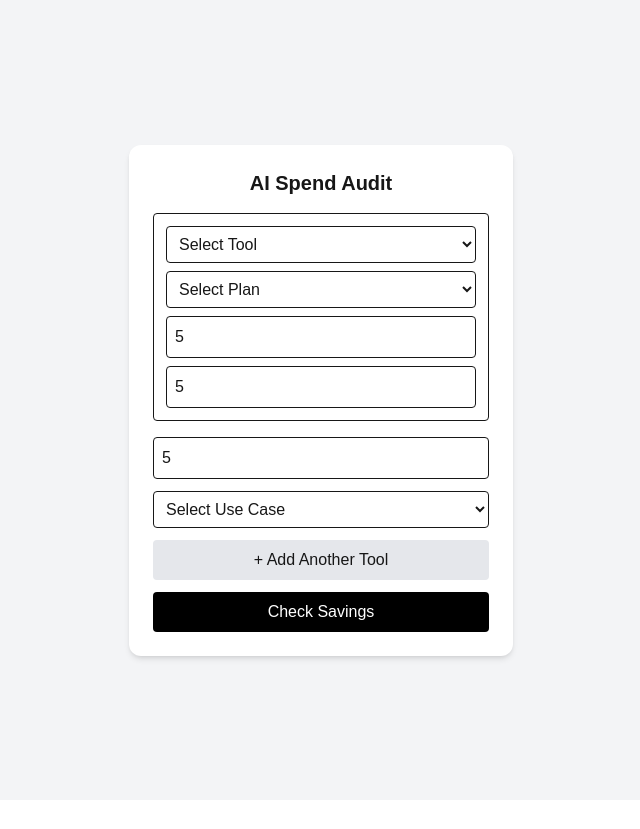
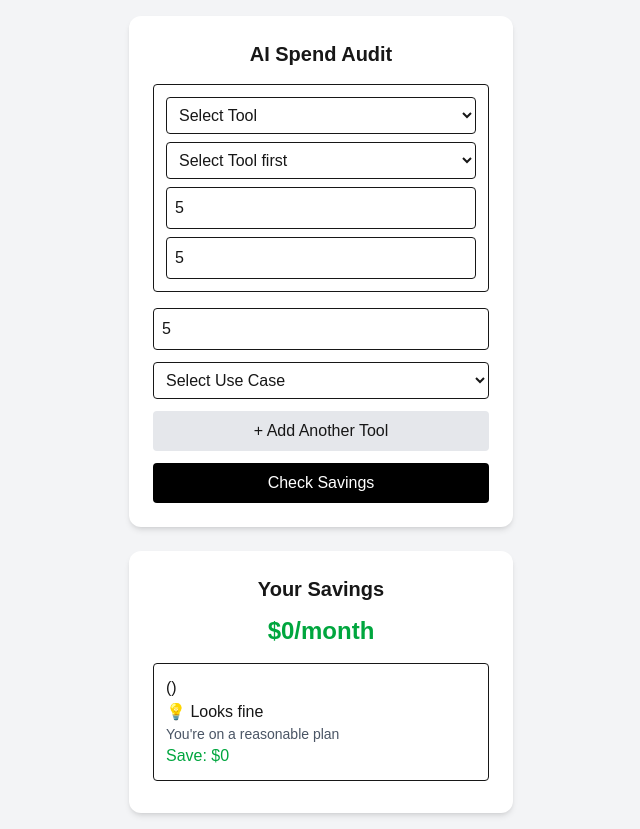
Before and after one commit to NSanjana2005/Ai-Spend-Audit-Dashboard, a Next.js app: page / in a window 1280 px wide. Both pictures are taken after typing "5", "5", "5" into the empty fields and a click on the button "Check Savings". Shown: the whole page, without its empty margins (319-959 px from the left). Before the commit the page ends 800 px from the top, so only its background shows below. Built offline with nearby package versions, Linux system fonts and the light colour scheme.

Commit message:
feat: add results UI and fix hook placement

```diff
--- a/app/page.tsx
+++ b/app/page.tsx
@@ -1,33 +1,60 @@
 "use client";
 import { useState } from "react";
 
-const TOOL_OPTIONS = {
+const TOOL_OPTIONS: Record<string, string[]> = {
   ChatGPT: ["Plus", "Team", "Enterprise", "API"],
   Claude: ["Free", "Pro", "Max", "Team", "Enterprise", "API"],
   Copilot: ["Individual", "Business", "Enterprise"],
   Cursor: ["Hobby", "Pro", "Business"],
 };
 
+type ToolType = {
+  tool: string;
+  plan: string;
+  cost: string;
+  users: string;
+};
+
 export default function Home() {
   const [teamSize, setTeamSize] = useState("");
   const [useCase, setUseCase] = useState("");
-  const [tools, setTools] = useState([
+  const [auditResult, setAuditResult] = useState<any>(null); // ✅ FIXED
+  const [tools, setTools] = useState<ToolType[]>([
     { tool: "", plan: "", cost: "", users: "" },
   ]);
 
-  const handleChange = (index: number, field: string, value: string) => {
+  const handleChange = (
+    index: number,
+    field: "tool" | "plan" | "cost" | "users",
+    value: string
+  ) => {
     const updated = [...tools];
-    updated[index][field as keyof typeof updated[0]] = value;
+
+    if (field === "tool") {
+      updated[index] = {
+        ...updated[index],
+        tool: value,
+        plan: "",
+      };
+    } else {
+      updated[index] = {
+        ...updated[index],
+        [field]: value,
+      };
+    }
+
     setTools(updated);
   };
 
   const addTool = () => {
-    setTools([...tools, { tool: "", plan: "", cost: "", users: "" }]);
+    setTools([
+      ...tools,
+      { tool: "", plan: "", cost: "", users: "" },
+    ]);
   };
 
-  // ✅ UPDATED AUDIT ENGINE
-  const auditTools = (tools: any[], teamSize: any) => {
-    let results = [];
+  const auditTools = (tools: ToolType[]) => {
+    let results: any[] = [];
     let totalSavings = 0;
 
     tools.forEach((t) => {
@@ -37,22 +64,14 @@ export default function Home() {
 
       const users = Number(t.users);
       const cost = Number(t.cost);
-      const team = Number(teamSize);
 
-      // 🔹 Rule 1: ChatGPT Team → Plus if small tool users
       if (t.tool === "ChatGPT" && t.plan === "Team" && users <= 3) {
         const newCost = 20 * users;
         const currentCost = cost * users;
         savings = currentCost - newCost;
 
         suggestion = "Switch to ChatGPT Plus";
-        reason = "Team plan is expensive for small usage";
-      }
-
-      // 🔹 Rule 2: Small overall team using Team plan
-      if (t.plan === "Team" && team <= 3) {
-        suggestion = "Team plan may be unnecessary";
-        reason = "Your total team size is small";
+        reason = "Team plan is expensive for small teams";
       }
 
       totalSavings += savings;
@@ -68,17 +87,19 @@ export default function Home() {
     return { results, totalSavings };
   };
 
-  const handleSubmit = (e: any) => {
+  const handleSubmit = (e: React.FormEvent) => {
     e.preventDefault();
 
-    const audit = auditTools(tools, teamSize);
+    const audit = auditTools(tools);
+    console.log(audit);
 
-    console.log(audit);
-    alert(`You can save $${audit.totalSavings}/month`);
+    setAuditResult(audit);
   };
 
   return (
-    <div className="min-h-screen flex items-center justify-center bg-gray-100">
+    <div className="min-h-screen flex flex-col items-center justify-center bg-gray-100 p-4">
+
+      {/* FORM */}
       <form
         onSubmit={handleSubmit}
         className="bg-white p-6 rounded-xl shadow-md w-96"
@@ -89,6 +110,8 @@ export default function Home() {
 
         {tools.map((t, index) => (
           <div key={index} className="mb-4 border p-3 rounded">
+
+            {/* TOOL */}
             <select
               value={t.tool}
               onChange={(e) =>
@@ -104,24 +127,27 @@ export default function Home() {
               ))}
             </select>
 
+            {/* PLAN */}
             <select
               value={t.plan}
               onChange={(e) =>
                 handleChange(index, "plan", e.target.value)
               }
               className="w-full mb-2 p-2 border rounded"
+              disabled={!t.tool}
             >
-              <option value="">Select Plan</option>
-              {t.tool &&
-                TOOL_OPTIONS[t.tool as keyof typeof TOOL_OPTIONS]?.map(
-                  (plan) => (
-                    <option key={plan} value={plan}>
-                      {plan}
-                    </option>
-                  )
-                )}
+              <option value="">
+                {t.tool ? "Select Plan" : "Select Tool first"}
+              </option>
+
+              {(TOOL_OPTIONS[t.tool] || []).map((plan) => (
+                <option key={plan} value={plan}>
+                  {plan}
+                </option>
+              ))}
             </select>
 
+            {/* COST */}
             <input
               type="number"
               placeholder="Cost ($)"
@@ -132,6 +158,7 @@ export default function Home() {
               className="w-full mb-2 p-2 border rounded"
             />
 
+            {/* USERS */}
             <input
               type="number"
               placeholder="Users"
@@ -144,6 +171,7 @@ export default function Home() {
           </div>
         ))}
 
+        {/* TEAM SIZE */}
         <input
           type="number"
           placeholder="Team Size"
@@ -152,6 +180,7 @@ export default function Home() {
           className="w-full mb-3 p-2 border rounded"
         />
 
+        {/* USE CASE */}
         <select
           value={useCase}
           onChange={(e) => setUseCase(e.target.value)}
@@ -165,6 +194,7 @@ export default function Home() {
           <option value="mixed">Mixed</option>
         </select>
 
+        {/* ADD TOOL */}
         <button
           type="button"
           onClick={addTool}
@@ -173,6 +203,7 @@ export default function Home() {
           + Add Another Tool
         </button>
 
+        {/* SUBMIT */}
         <button
           type="submit"
           className="w-full bg-black text-white p-2 rounded"
@@ -180,6 +211,32 @@ export default function Home() {
           Check Savings
         </button>
       </form>
+
+      {/* RESULT UI */}
+      {auditResult && (
+        <div className="mt-6 bg-white p-6 rounded-xl shadow-md w-96">
+          <h2 className="text-xl font-bold mb-3 text-center">
+            Your Savings
+          </h2>
+
+          <p className="text-2xl font-bold text-green-600 text-center">
+            ${auditResult.totalSavings}/month
+          </p>
+
+          <div className="mt-4">
+            {auditResult.results.map((r: any, i: number) => (
+              <div key={i} className="border p-3 rounded mb-2">
+                <p><b>{r.tool}</b> ({r.plan})</p>
+                <p>💡 {r.suggestion}</p>
+                <p className="text-sm text-gray-600">{r.reason}</p>
+                <p className="text-green-600">
+                  Save: ${r.savings}
+                </p>
+              </div>
+            ))}
+          </div>
+        </div>
+      )}
     </div>
   );
 }
```
